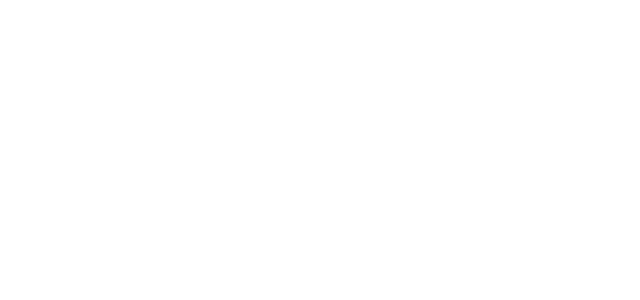
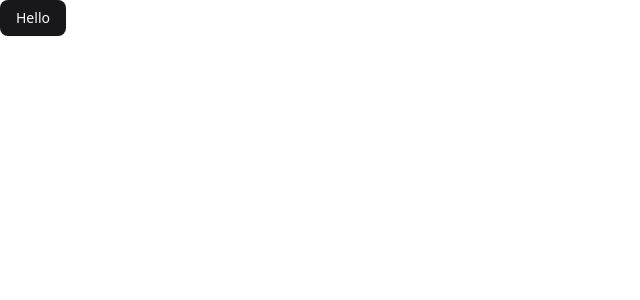
Before and after one commit to Do-not-Di/front-2, a React (Vite) app: page / in a window 1280 px wide. Shown: the top 300 px of the page, without its empty margins (0-640 px from the left). Built offline with nearby package versions, Linux system fonts and the light colour scheme.

Commit message:
feat(ui): main.tsx에서 버튼 컴포넌트 추가

```diff
--- a/src/main.tsx
+++ b/src/main.tsx
@@ -2,9 +2,11 @@
 import {createRoot} from 'react-dom/client';
 import './index.css';
 
+import {Button} from '@/components/ui/button';
+
 // biome-ignore lint/style/noNonNullAssertion: <explanation>
 createRoot(document.getElementById('root')!).render(
   <StrictMode>
-    <></>
+    <Button>Hello</Button>
   </StrictMode>,
 );
```
